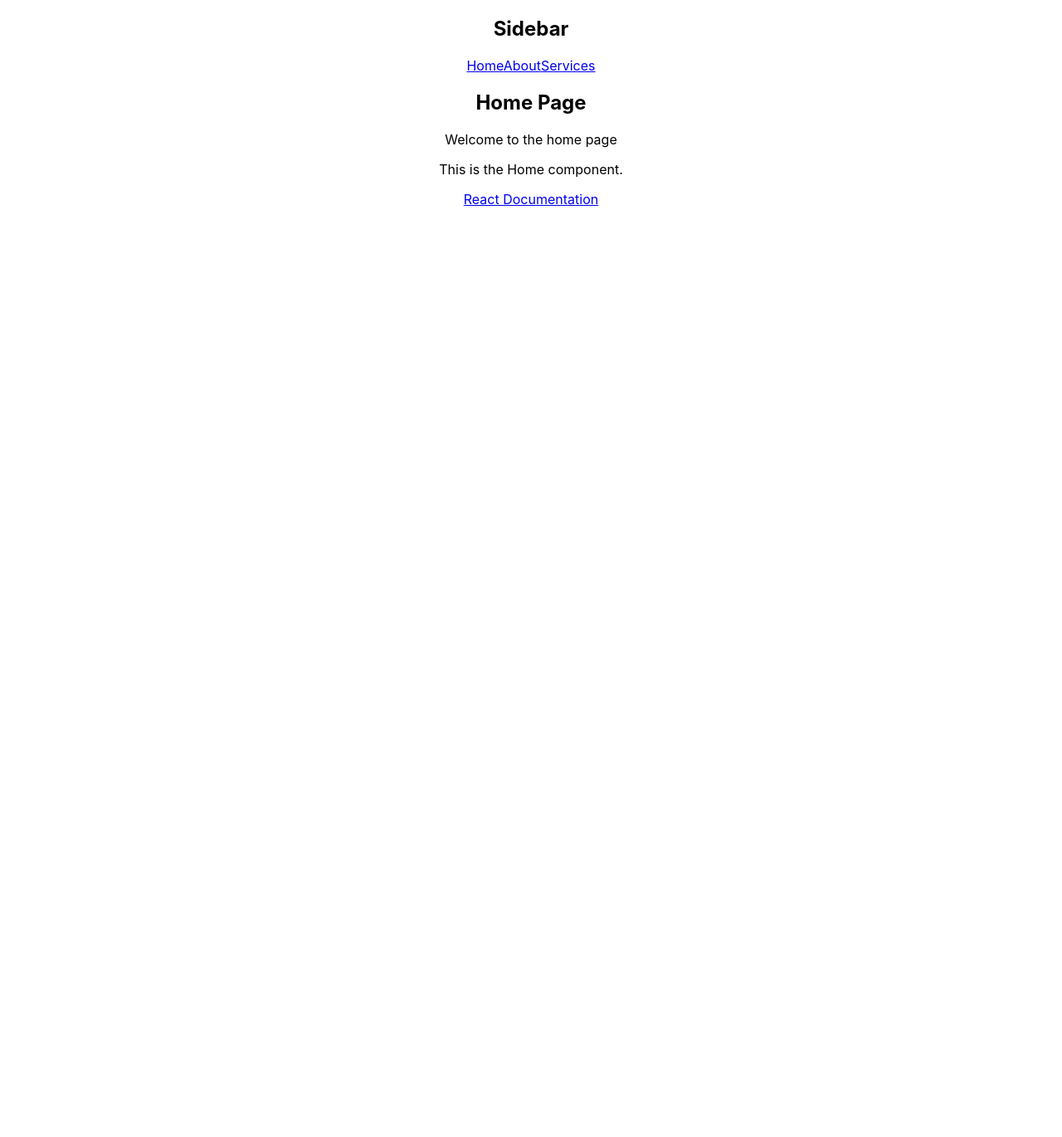
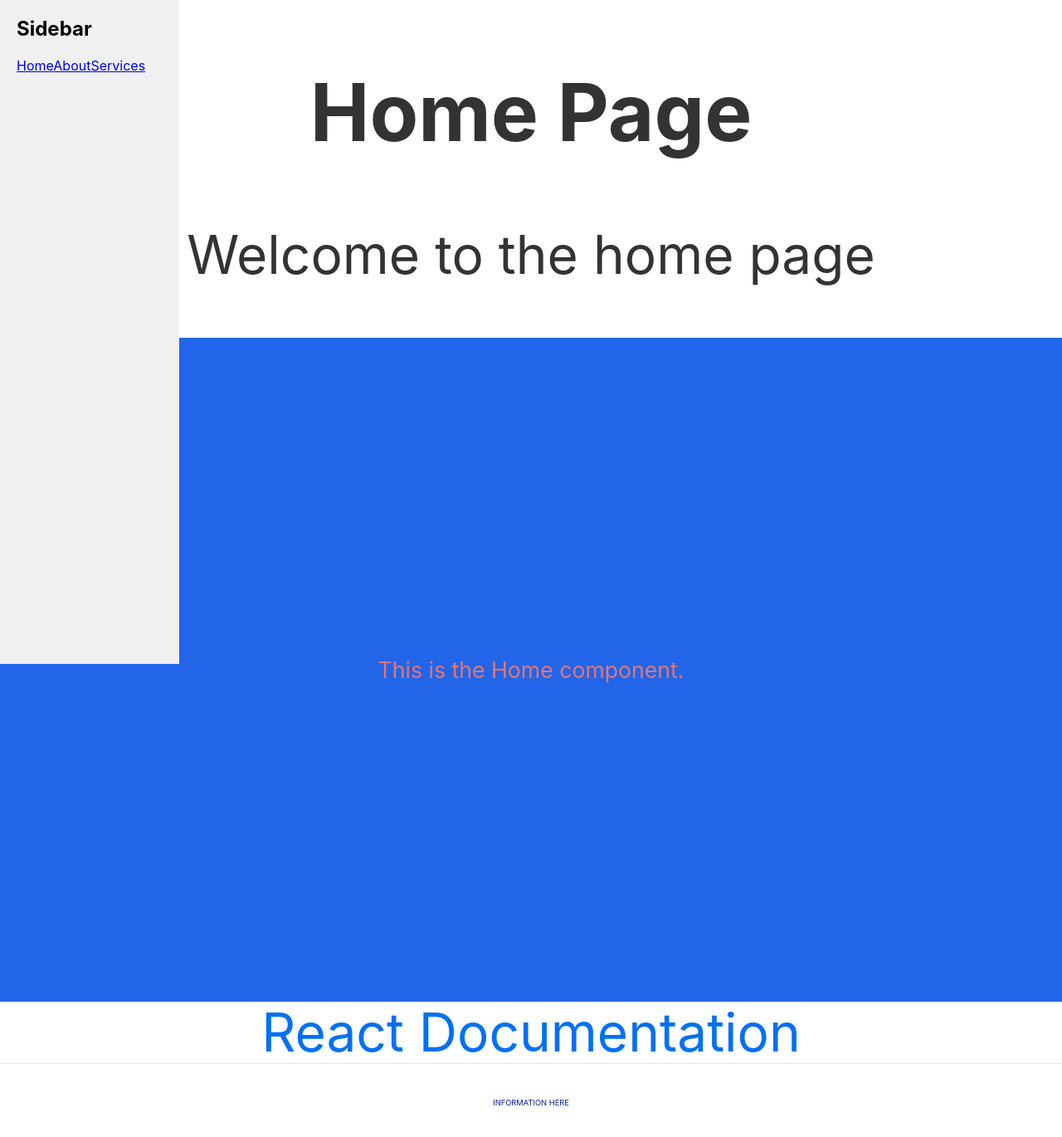
Before and after one commit to qubitsecure/february25, a React (Create React App) app: page / in a window 1280 px wide. Shown: the top 1370 px of the page at 83% size. Before the commit the page ends 800 px from the top, so only its background shows below. Built offline with nearby package versions, Linux system fonts and the light colour scheme.

Commit message:
new pages

```diff
--- a/src/App.css
+++ /dev/null
@@ -1,38 +0,0 @@
-.App {
-  text-align: center;
-}
-
-.App-logo {
-  height: 40vmin;
-  pointer-events: none;
-}
-
-@media (prefers-reduced-motion: no-preference) {
-  .App-logo {
-    animation: App-logo-spin infinite 20s linear;
-  }
-}
-
-.App-header {
-  background-color: #282c34;
-  min-height: 100vh;
-  display: flex;
-  flex-direction: column;
-  align-items: center;
-  justify-content: center;
-  font-size: calc(10px + 2vmin);
-  color: white;
-}
-
-.App-link {
-  color: #61dafb;
-}
-
-@keyframes App-logo-spin {
-  from {
-    transform: rotate(0deg);
-  }
-  to {
-    transform: rotate(360deg);
-  }
-}
--- a/src/App.js
+++ b/src/App.js
@@ -1,6 +1,6 @@
-import './App.css';
 import Sidebar from './Sidebar';
-import Home from './home';
+import Home from './Home';
+
 
 function App() {
 const link = 'https://reactjs.org';
@@ -8,12 +8,21 @@ const link = 'https://reactjs.org';
   return (
     <div className="App">
       <Sidebar />
-      <div className="content">
+      <div className="title">
       <Home />
+      <div className="header">
       <p>This is the Home component.</p>
+      </div>
       <a href={link}>React Documentation</a>
       </div>
+      <div className="footer">
+        <div className="subtext">
+      <p>INFORMATION HERE</p>
+      </div>
     </div>
+    </div>
+
+
   );
 }
 
--- a/src/Home.js
+++ b/src/Home.js
@@ -1,7 +1,9 @@
 const Home = () => {
     return (
-        <div className="home">
+        <div className="Home">
+        <div className="title">
             <h2>Home Page</h2>
+        </div>
             <p>Welcome to the home page</p>
         </div>
       );
--- a/src/index.css
+++ b/src/index.css
@@ -1,7 +1,19 @@
+
+.sidebar {
+  position: fixed;
+  top: 0;
+  left: 0;
+  bottom: 0;
+  width: 196px;
+  padding-left: 20px;
+  background-color: #f0f0f0;
+  overflow-y: auto;
+}
+
+
 body {
   margin: 0;
-  font-family: -apple-system, BlinkMacSystemFont, 'Segoe UI', 'Roboto', 'Oxygen',
-    'Ubuntu', 'Cantarell', 'Fira Sans', 'Droid Sans', 'Helvetica Neue',
+  font-family: -apple-system, BlinkMacSystemFont, 'Oxygen', 'Droid Sans', 'Helvetica Neue',
     sans-serif;
   -webkit-font-smoothing: antialiased;
   -moz-osx-font-smoothing: grayscale;
@@ -11,3 +23,153 @@ code {
   font-family: source-code-pro, Menlo, Monaco, Consolas, 'Courier New',
     monospace;
 }
+
+.title {
+  align-items: top;
+  font-size: 10pt;
+  font-weight: 400;
+  color: #333;
+}
+
+
+.header {
+  align-items: top;
+  background-color: #2365e9;
+  min-height: 100vh;
+  display: flex;
+  flex-direction: column;
+  justify-content: center;
+  font-size: 20pt;
+  color: rgb(223, 119, 119);
+}
+
+.container {
+  padding: 0 2rem;
+}
+
+.content {
+  display: flex;
+  flex-direction: column;
+  justify-content: center;
+  align-items: center;
+  text-align: center;
+  color: rgb(76, 63, 99);
+}
+
+.main {
+  min-height: 100vh;
+  padding: 4rem 0;
+  flex: 1;
+  display: flex;
+  flex-direction: column;
+  justify-content: center;
+  align-items: center;
+  background-color: rgb(76, 63, 99);
+}
+
+.footer {
+  display: flex;
+  flex: 1;
+  padding: 2rem 0;
+  border-top: 1px solid #eaeaea;
+  justify-content: center;
+  align-items: center;
+}
+ .subtext {
+  font-size: 7pt;
+  color: #082191;
+
+}
+.footer a {
+  display: flex;
+  justify-content: center;
+  align-items: center;
+  flex-grow: 1;
+}
+
+.title a {
+  color: #0070f3;
+  text-decoration: none;
+}
+
+.title a:hover,
+.title a:focus,
+.title a:active {
+  text-decoration: underline;
+}
+
+.title {
+  margin: 0;
+  line-height: 1.15;
+  font-size: 4rem;
+}
+
+.title,
+.description {
+  text-align: center;
+}
+
+.description {
+  margin: 4rem 0;
+  line-height: 1.5;
+  font-size: 1.5rem;
+}
+
+.code {
+  background: #fafafa;
+  border-radius: 5px;
+  padding: 0.75rem;
+  font-size: 1.1rem;
+  font-family: Menlo, Monaco, Lucida Console, Liberation Mono, DejaVu Sans Mono,
+    Bitstream Vera Sans Mono, Courier New, monospace;
+}
+
+.grid {
+  display: flex;
+  align-items: center;
+  justify-content: center;
+  flex-wrap: wrap;
+  max-width: 800px;
+}
+
+.card {
+  margin: 1rem;
+  padding: 1.5rem;
+  text-align: left;
+  color: inherit;
+  text-decoration: none;
+  border: 1px solid #eaeaea;
+  border-radius: 10px;
+  transition: color 0.15s ease, border-color 0.15s ease;
+  max-width: 300px;
+}
+
+.card:hover,
+.card:focus,
+.card:active {
+  color: #0070f3;
+  border-color: #0070f3;
+}
+
+.card h2 {
+  margin: 0 0 1rem 0;
+  font-size: 1.5rem;
+}
+
+.card p {
+  margin: 0;
+  font-size: 1.25rem;
+  line-height: 1.5;
+}
+
+.logo {
+  height: 1em;
+  margin-left: 0.5rem;
+}
+
+@media (max-width: 600px) {
+  .grid {
+    width: 100%;
+    flex-direction: column;
+  }
+}
```
